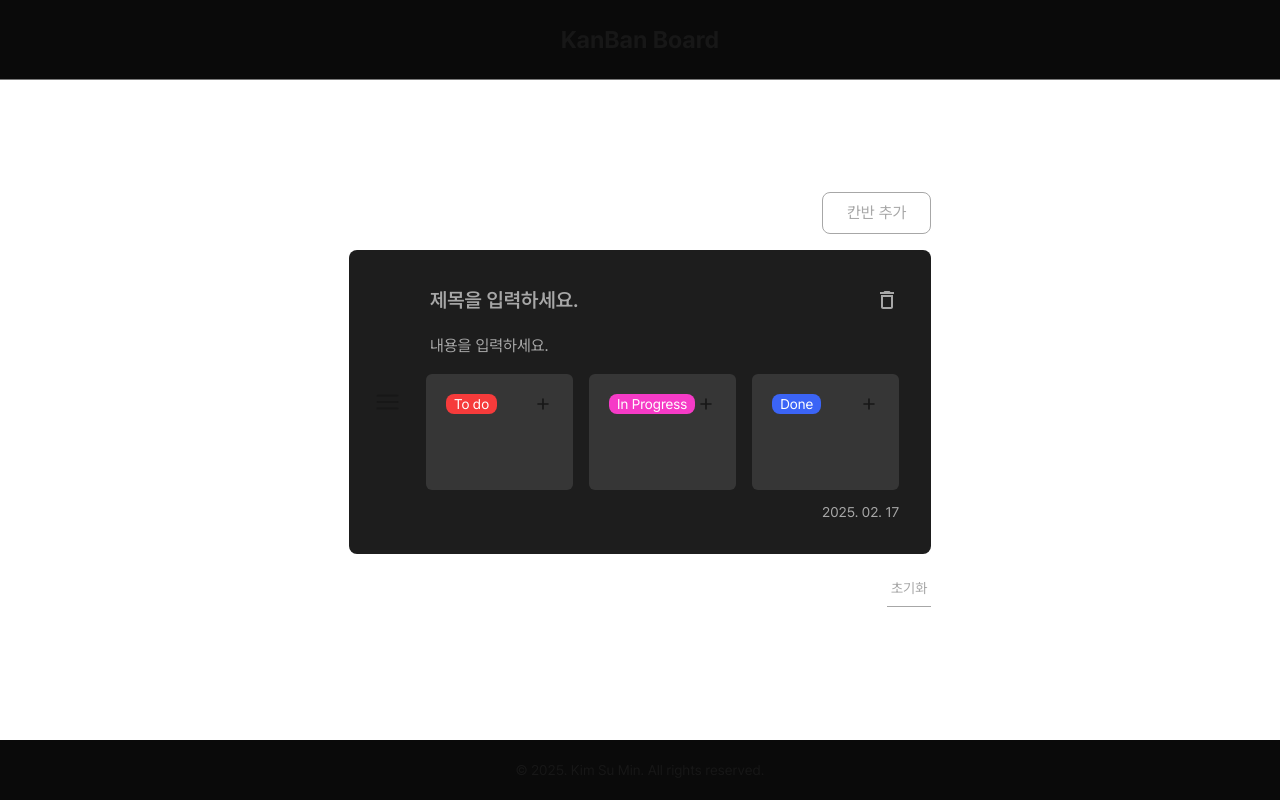
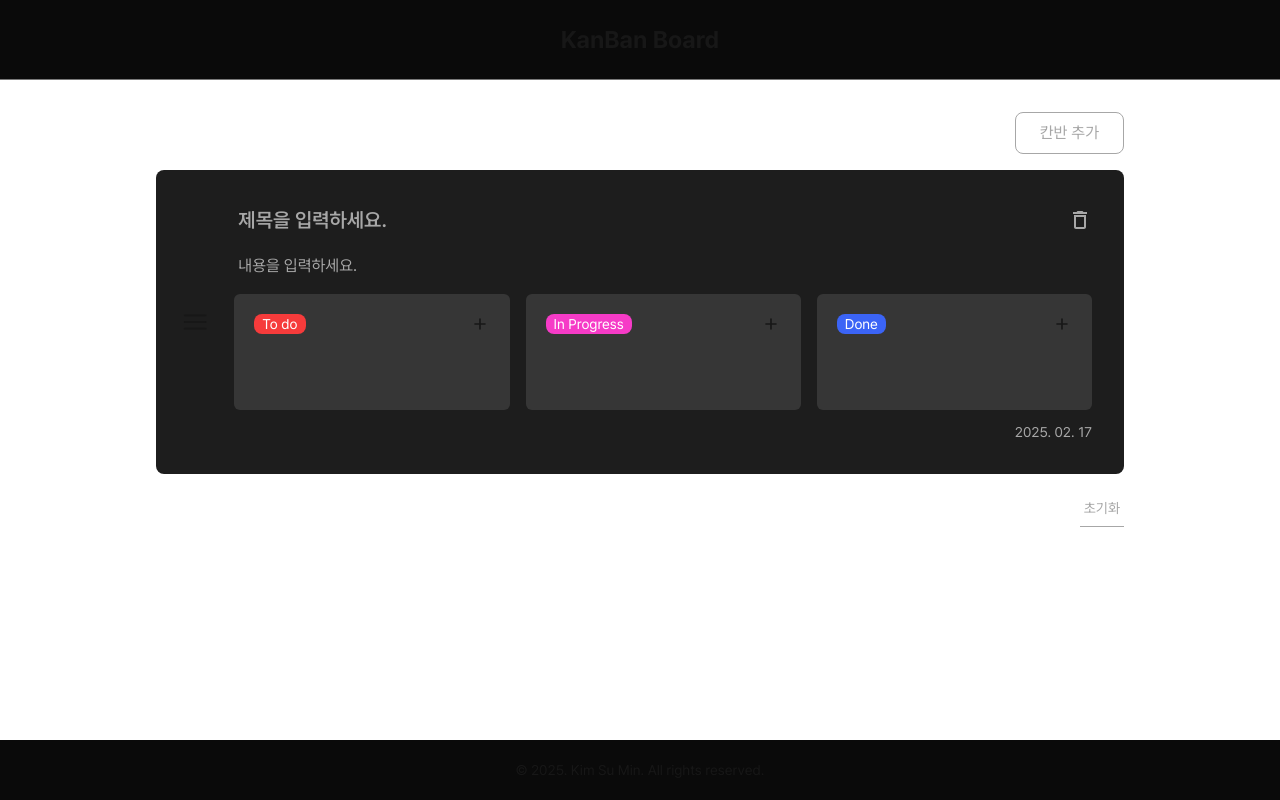
Before and after one commit to ssumanlife/kanban-todo, a Next.js app: page / in a window 1280 px wide. Built offline with nearby package versions, Linux system fonts and the light colour scheme.

Commit message:
fix: 불필요한 요소 제거 (#26)

```diff
--- a/app/globals.css
+++ b/app/globals.css
@@ -18,7 +18,6 @@ body {
   color: var(--foreground);
   background: var(--background);
   font-family: var(--font-pretend), sans-serif;
-  overflow-x: hidden;
 }
 
 input {
--- a/app/layout.tsx
+++ b/app/layout.tsx
@@ -26,7 +26,7 @@ const RootLayout = ({
     <html lang="en" suppressHydrationWarning={true}>
       <body className={`${pretend.variable}`}>
         <Header />
-        <div className="w-full flex justify-center my-header_h">{children}</div>
+        {children}
         <Footer />
       </body>
     </html>
```
